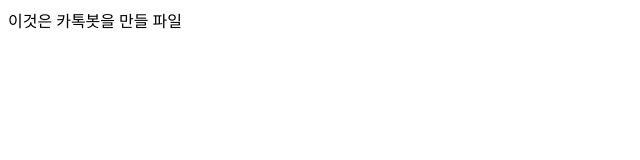
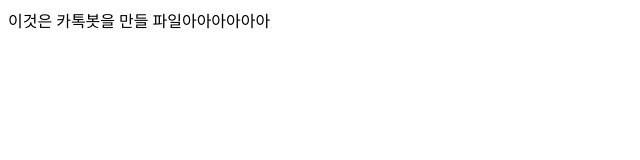
Before and after one commit to tmdwo5811/Kakaobot, a plain HTML site: page maple1.html in a window 1280 px wide. Shown: the whole page, without its empty margins (0-640 px from the left). Drawn offline with Linux system fonts and the light colour scheme.

Commit message:
두번째 수정 올림.

```diff
--- a/maple1.html
+++ b/maple1.html
@@ -5,6 +5,6 @@
     <title></title>
   </head>
   <body>
-    이것은 카톡봇을 만들 파일
+    이것은 카톡봇을 만들 파일아아아아아아
   </body>
 </html>
```
